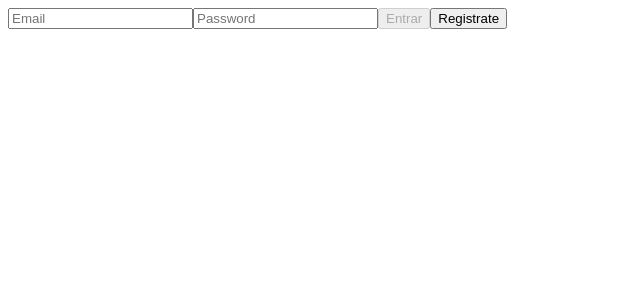
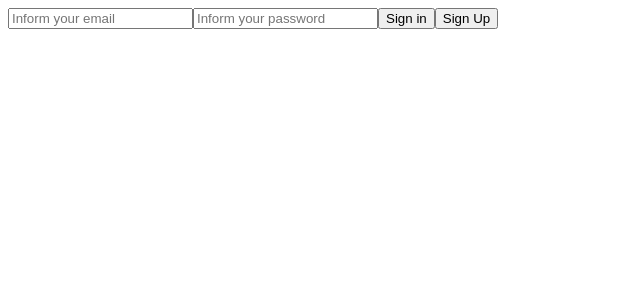
Before and after one commit to Polyanasousas/MyStocks, a React (Create React App) app in the folder my-stocks/: page / in a window 1280 px wide. Shown: the top 300 px of the page, without its empty margins (0-640 px from the left). Built offline with nearby package versions, Linux system fonts and the light colour scheme.

Commit message:
feat: criada funçao para verificar se o usuario esta salvo e adicionada nova validaçao de senha

```diff
--- /dev/null
+++ b/my-stocks/src/helpers/Helpers.js
@@ -0,0 +1,17 @@
+export const checkUserSavedData = (userEmail, storageKey) => {
+  const getFromStorage = JSON.parse(localStorage.getItem(storageKey));
+  const findUser = getFromStorage.find((item) => item.email === userEmail);
+  if (!findUser) return false;
+
+  return findUser;
+}
+
+export const validateEmailAndPassword = (email, password) => {
+  const validateEmail = /^\w+@\w+\.\w+$/;
+  const validatePassword = /^(?=.*\d)(?=.*[a-z])(?=.*[A-Z])[0-9a-zA-Z$*&@#]{8,}$/;
+
+  if (!validateEmail.test(email) || !validatePassword.test(password)) {
+    return false;
+  }
+  return true;
+};
--- a/my-stocks/src/pages/Login.js
+++ b/my-stocks/src/pages/Login.js
@@ -1,66 +1,60 @@
-import React, { useState, useContext } from 'react';
+import React, { useContext } from 'react';
 import { useNavigate } from 'react-router-dom';
 import StockContext from '../context/StockContext';
+import { checkUserSavedData} from '../helpers/Helpers';
 
 const Login = () => {
-  const [userPassword, setUserPassword] = useState('');
   const {
     userEmail,
     setUserEmail,
     setBalanceValue,
+    setUserName,
+    setUserPassword,
   } = useContext(StockContext);
 
-  const verifyUser = () => {
-    const validateEmail = /^\w+@\w+\.\w+$/;
-    const number = 6;
-    if (!validateEmail.test(userEmail) || userPassword.length <= number) {
-      return true;
-    }
-  };
-
-  const usersBalancesList = () => JSON.parse(localStorage
-    .getItem('balance'));
+  let navigate = useNavigate();
 
   const getSavedUser = () => {
-    const userIsSaved = usersBalancesList.find(({ user }) => user === userEmail);
+    const savedUser = checkUserSavedData(userEmail, 'user');
 
-    if (userIsSaved) {
-      setBalanceValue(userIsSaved.value)
-      navigate("/general")
+    if (!savedUser) {
+      alert('Email ou senha inválidos')
+      navigate('/');
     }
-    setBalanceValue(0);
+
+    setBalanceValue(+savedUser.value)
+    setUserName(savedUser.name);
+    navigate("/general")
   }
 
-  let navigate = useNavigate();
 
   return (
     <form>
       <input
         type="email"
         data-testid="email-input"
-        placeholder="Email"
+        placeholder="Inform your email"
         onChange={ ({ target }) => setUserEmail(target.value) }
       />
       <input
         type="password"
         data-testid="password-input"
-        placeholder="Password"
+        placeholder="Inform your password"
         onChange={ ({ target }) => setUserPassword(target.value) }
       />
       <button
         type="button"
         data-testid="login-button"
-        disabled={ verifyUser() }
         onClick={ () => getSavedUser() }
       >
-        Entrar
+        Sign in
       </button>
       <button
         type="button"
         data-testid="registrate-button"
         onClick={ () => navigate("/guide") }
       >
-        Registrate
+        Sign Up
       </button>
 
     </form>
```
